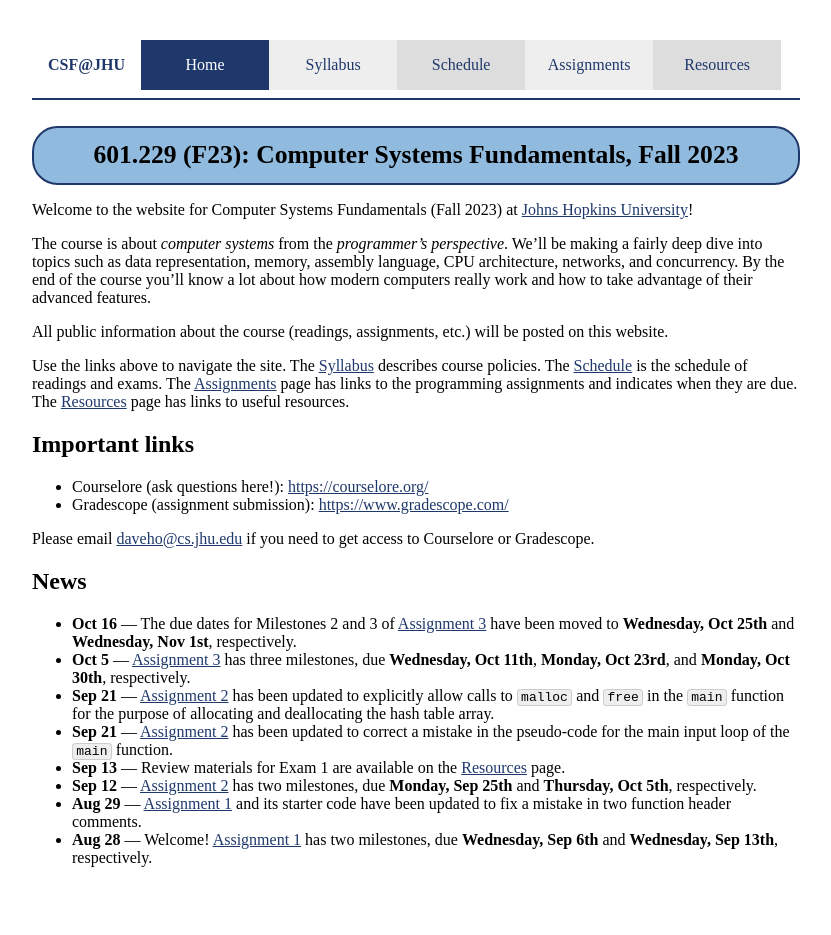
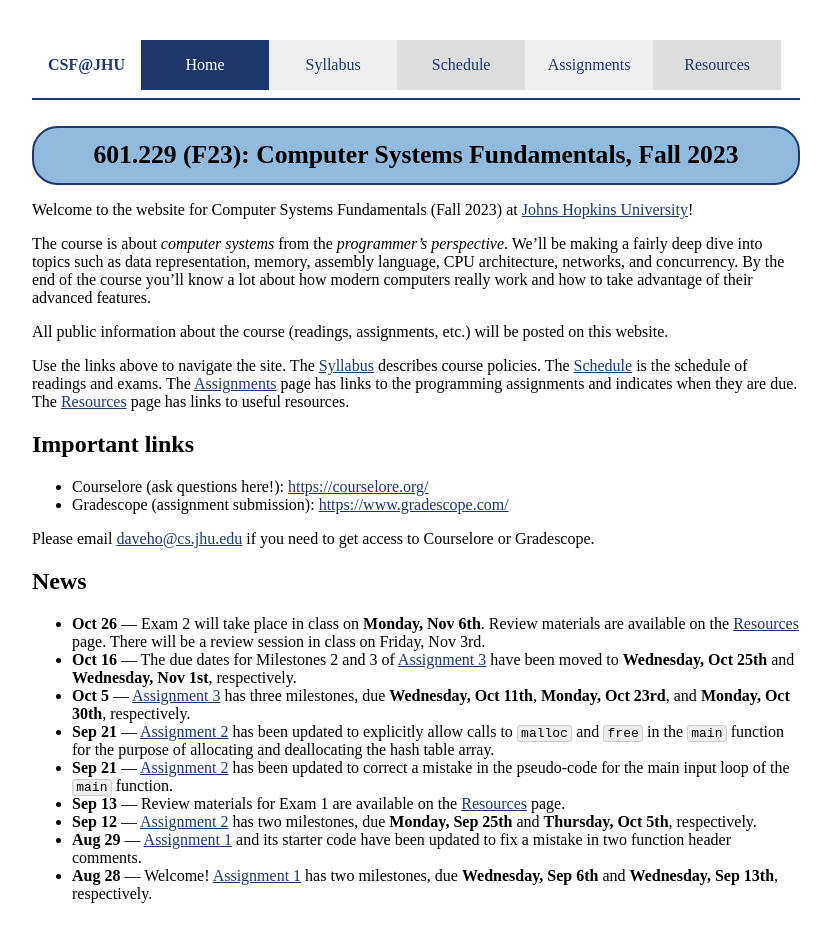
Before and after one commit to jhucsf/fall2023, a Jekyll site: the page built from index.md, in a window 1280 px wide. Shown: the whole page, without its empty margins (224-1055 px from the left). Built offline with Jekyll 4.4.1, drawn with Linux system fonts in a browser that asks for light colours; before the commit the page ends 900 px from its top, so only the background shows below that.

Commit message:
post exam 2 review materials

```diff
--- a/index.md
+++ b/index.md
@@ -33,6 +33,9 @@ Gradescope.
 
 ## News
 
+* **Oct 26** — Exam 2 will take place in class on **Monday, Nov 6th**.
+  Review materials are available on the [Resources](resources.html) page.
+  There will be a review session in class on Friday, Nov 3rd.
 * **Oct 16** — The due dates for Milestones 2 and 3 of [Assignment 3](assign/assign03.html)
   have been moved to **Wednesday, Oct 25th** and **Wednesday, Nov 1st**,
   respectively.
```
Also changed, not shown: resources.md (+1 -1 lines).
